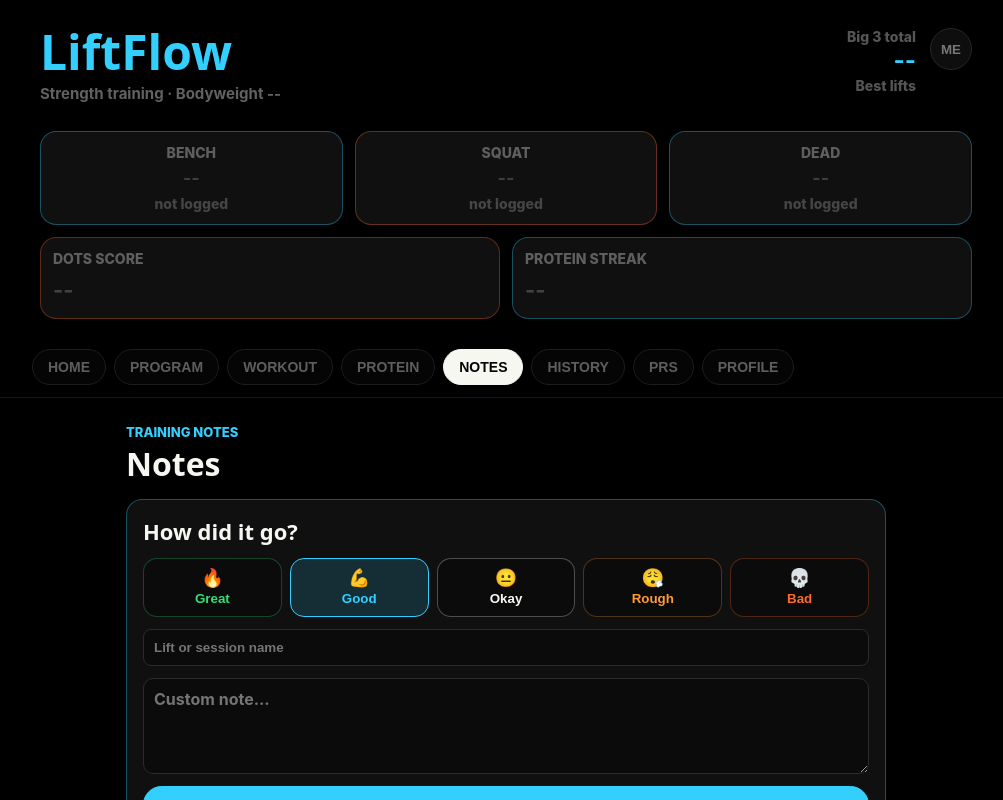
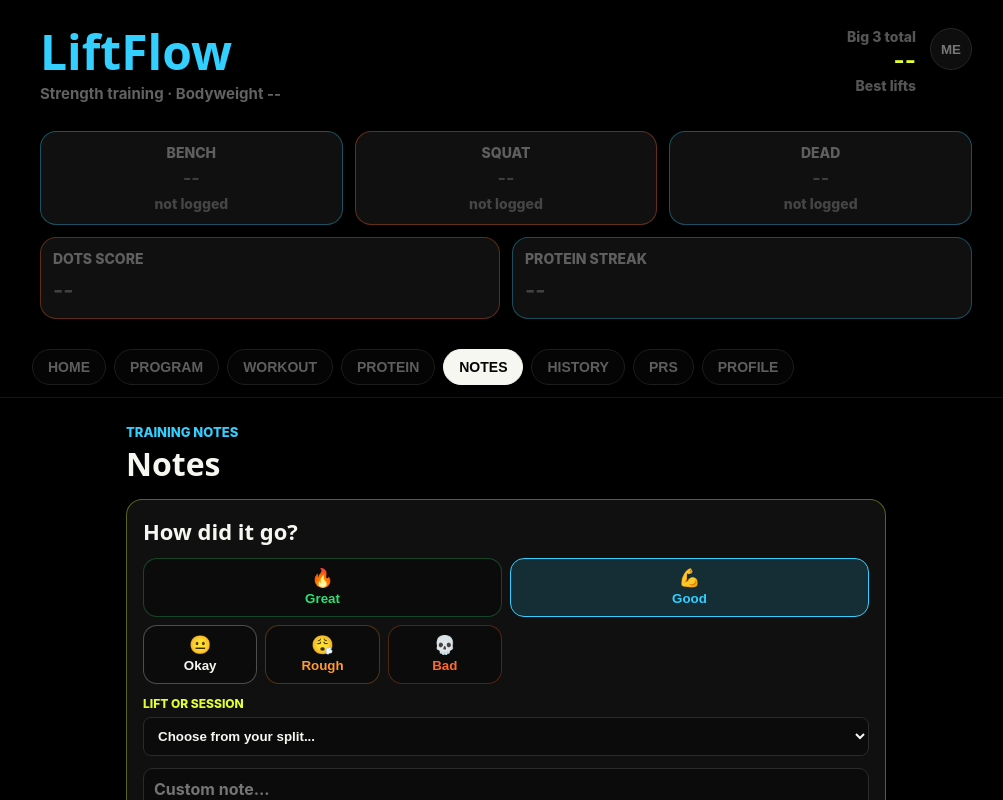
Before and after one commit to SoftLockedLive/LiftFlow, a Next.js app in the folder liftflow/: page /notes in a window 1280 px wide. Shown: the top 800 px of the page, without its empty margins (134-1137 px from the left). Built offline with nearby package versions, Linux system fonts and the light colour scheme.

Commit message:
Improve UI and add new features

```diff
--- a/liftflow/src/components/Layout.js
+++ b/liftflow/src/components/Layout.js
@@ -7,6 +7,7 @@ import { getWorkouts } from "../lib/workoutStorage";
 
 const ACCENTS = {
   lime: "#32cfff",
+  yellow: "#e4ff2f",
   orange: "#ff6b2c",
   cyan: "#32cfff",
   violet: "#be72ff",
@@ -337,7 +338,7 @@ const mutedLabel = {
 };
 
 const totalValue = {
-  color: ACCENTS.lime,
+  color: ACCENTS.yellow,
   fontSize: 24,
   lineHeight: 1,
 };
--- a/liftflow/src/pages/notes.js
+++ b/liftflow/src/pages/notes.js
@@ -1,31 +1,41 @@
 import { useEffect, useState } from "react";
 import { addNote, deleteNote, getNoteLevel, getNotes, NOTE_LEVELS } from "../lib/notes";
 import { tint } from "../lib/muscleGroups";
+import { getPlan } from "../lib/plan";
 
 const ACCENT = "#32cfff";
+const YELLOW = "#e4ff2f";
+const DAYS = ["Monday", "Tuesday", "Wednesday", "Thursday", "Friday", "Saturday", "Sunday"];
 
 export default function Notes() {
   const [notes, setNotes] = useState([]);
+  const [options, setOptions] = useState([]);
   const [level, setLevel] = useState("good");
   const [lift, setLift] = useState("");
+  const [customLift, setCustomLift] = useState("");
   const [text, setText] = useState("");
 
   useEffect(() => {
-    const timer = window.setTimeout(() => setNotes(getNotes()), 0);
+    const timer = window.setTimeout(() => {
+      setNotes(getNotes());
+      setOptions(buildSessionOptions(getPlan()));
+    }, 0);
     return () => window.clearTimeout(timer);
   }, []);
 
   function saveNote() {
-    if (!text.trim() && !lift.trim()) return;
+    const subject = lift === "custom" ? customLift.trim() : lift.trim();
+    if (!text.trim() && !subject) return;
 
     setNotes(
       addNote({
         level,
-        lift: lift.trim(),
+        lift: subject,
         text: text.trim(),
       })
     );
     setLift("");
+    setCustomLift("");
     setText("");
     setLevel("good");
   }
@@ -49,6 +59,7 @@ export default function Notes() {
               onClick={() => setLevel(item.id)}
               style={{
                 ...levelButton,
+                ...(item.id === "great" || item.id === "good" ? levelButtonLarge : {}),
                 color: item.color,
                 borderColor: level === item.id ? item.color : tint(item.color, 0.28),
                 background: level === item.id ? tint(item.color, 0.16) : "#0b0b0b",
@@ -60,11 +71,29 @@ export default function Notes() {
           ))}
         </div>
 
-        <input
-          placeholder="Lift or session name"
-          value={lift}
-          onChange={(event) => setLift(event.target.value)}
-        />
+        <label style={fieldWrap}>
+          <span style={fieldLabel}>Lift or session</span>
+          <select value={lift} onChange={(event) => setLift(event.target.value)}>
+            <option value="">Choose from your split...</option>
+            {options.map((option) => (
+              <option key={option.value} value={option.value}>
+                {option.label}
+              </option>
+            ))}
+            <option value="custom">Custom note subject</option>
+          </select>
+        </label>
+
+        {lift === "custom" && (
+          <label style={fieldWrap}>
+            <span style={fieldLabel}>Custom subject</span>
+            <input
+              placeholder="Lift or session name"
+              value={customLift}
+              onChange={(event) => setCustomLift(event.target.value)}
+            />
+          </label>
+        )}
         <textarea
           placeholder="Custom note..."
           value={text}
@@ -114,6 +143,20 @@ export default function Notes() {
   );
 }
 
+function buildSessionOptions(plan) {
+  return DAYS.flatMap((day) => {
+    const lifts = Array.isArray(plan[day]) ? plan[day] : [];
+    const focus = plan.__meta?.[day]?.name?.trim() || day;
+    const dayOption = lifts.length > 0 ? [{ value: focus, label: `${focus} session` }] : [];
+    const liftOptions = lifts.map((lift) => ({
+      value: `${focus} - ${lift.exercise}`,
+      label: `${focus} - ${lift.exercise}`,
+    }));
+
+    return [...dayOption, ...liftOptions];
+  });
+}
+
 function formatDate(date) {
   return new Intl.DateTimeFormat("en", {
     month: "short",
@@ -147,7 +190,7 @@ const title = {
 };
 
 const card = {
-  border: "1px solid rgba(50, 207, 255, 0.35)",
+  border: "1px solid rgba(228, 255, 47, 0.35)",
   borderRadius: 16,
   background: "#101010",
   padding: 16,
@@ -174,6 +217,10 @@ const levelButton = {
   borderRadius: 14,
 };
 
+const levelButtonLarge = {
+  gridColumn: "span 3",
+};
+
 const emoji = {
   fontSize: 18,
   lineHeight: 1,
@@ -194,6 +241,18 @@ const textarea = {
 
 const saveButton = {
   width: "100%",
+};
+
+const fieldWrap = {
+  display: "grid",
+  gap: 6,
+};
+
+const fieldLabel = {
+  color: YELLOW,
+  fontSize: 12,
+  fontWeight: 850,
+  textTransform: "uppercase",
 };
 
 const list = {
--- a/liftflow/src/styles/globals.css
+++ b/liftflow/src/styles/globals.css
@@ -173,7 +173,7 @@ input:focus, select:focus {
 
 .notes-level-grid {
   display: grid;
-  grid-template-columns: repeat(5, minmax(0, 1fr));
+  grid-template-columns: repeat(6, minmax(0, 1fr));
 }
 
 @media (max-width: 720px) {
@@ -243,10 +243,6 @@ input:focus, select:focus {
     grid-template-columns: repeat(2, minmax(0, 1fr));
   }
 
-  .notes-level-grid {
-    grid-template-columns: repeat(3, minmax(0, 1fr));
-  }
-
   .protein-day-row {
     grid-template-columns: 1fr;
   }
```
